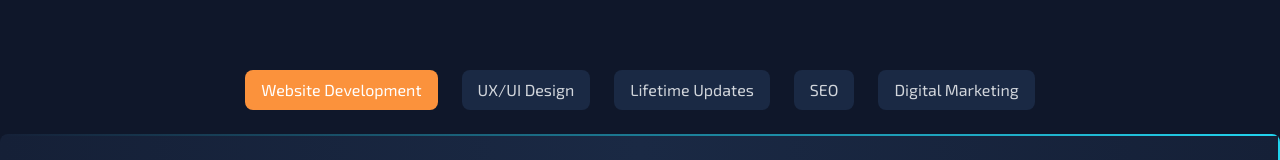
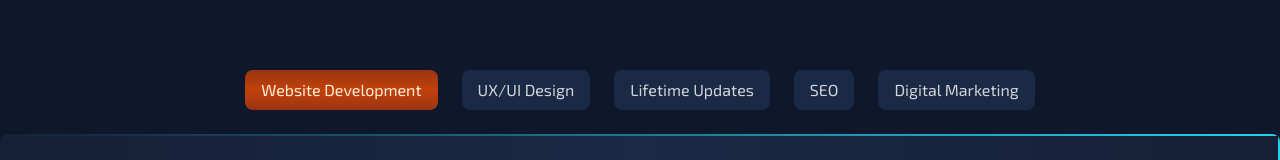
Before and after one commit to illium-digital-media/website, a Next.js app: page /services in a window 1280 px wide. Shown: the part 410-570 px from the top of the page. Built offline with nearby package versions, Linux system fonts and the light colour scheme.

Commit message:
fixing about us divs/changing services orange

```diff
--- a/components/ContactForm.tsx
+++ b/components/ContactForm.tsx
@@ -59,9 +59,6 @@ const ContactForm = () => {
         <button className="bg-gradient-to-t from-orange-800 via-orange-700 to-orange-800 text-sm rounded font-bold px-6 py-3 text-orange-100 duration-200 hover:scale-105 hover:shadow-cyan-glow duration-200 focus:ring focus:outline-none" type="submit">
           Submit
         </button>
-        {/* <button className="bg-gradient-to-t from-orange-800 via-orange-700 to-orange-800 text-xs rounded font-bold uppercase text-orange-100 px-6 py-3 hover:bg-orange-400 hover:scale-105  hover:shadow-cyan-glow duration-200 focus:ring focus:outline-none">
-      <Link href="/contact">Dive In</Link>
-    </button> */}
       </form>
       {formSubmitted && <div className="bg-green-400 text-center text-green-800 p-3">
         <span className="font-bold">Thanks for contacting us!</span> We&apos;ll be in touch shortly
--- a/components/sections/AboutUsSection.tsx
+++ b/components/sections/AboutUsSection.tsx
@@ -22,6 +22,7 @@ const AboutUsSection: React.FC = () => {
           >
             <Image alt="web-design" src={dualScreen} />
           </motion.div>
+          <div className='lg:w-1/2'>
           <motion.h4
               ref={textRef}
               initial={{ x: 100, opacity: 0 }}
@@ -36,7 +37,7 @@ const AboutUsSection: React.FC = () => {
             initial={{ x: 100, opacity: 0 }}
             animate={{ x: isContentVisible ? 0 : 100, opacity: isContentVisible ? 1 : 0 }}
             transition={{ duration: 0.5 }}
-            className={`max-w-5xl m-auto lg:w-1/2`}
+            className={``}
           >
 
             <p className="pb-5 text-gray-300">
@@ -52,6 +53,8 @@ const AboutUsSection: React.FC = () => {
               And that&apos;s how I came up with my unique offering: £0 upfront and just £50 per month. It&apos;s not merely a pricing model; it&apos;s my commitment to you. I want to ensure that every business, no matter the size, can have its own digital narrative without the heavy financial weight. At Illium Digital Media, we&apos;re crafting digital tales together, ensuring each one shines bright.
             </p>
           </motion.div>
+          </div>
+
         </div>
       </div>
     </div>
--- a/components/sections/ServicesSectionLong.tsx
+++ b/components/sections/ServicesSectionLong.tsx
@@ -15,19 +15,19 @@ const ServicesSectionLong = () => {
         <div className="">
             <div className="sm:flex justify-center pb-6">
                 {services.map((service, index) => (
+
                     <button
                         key={index}
                         className={`max-sm:w-full max-sm:mb-3 sm:mx-3 px-4 py-2 rounded-lg ${activeTab === index
-                            ? "bg-orange-400 text-white"
-                            : "bg-tertiary text-gray-300 hover:shadow-cyan-glow"
-                            } hover:bg-orange-400 hover:text-white transition-colors duration-200`}
+                            ? "bg-gradient-to-t from-orange-800 via-orange-700 to-orange-800 text-orange-100"
+                            : "hover:bg-gradient-to-t hover:from-orange-800 hover:via-orange-700 hover:to-orange-800 hover:text-orange-100 bg-tertiary text-gray-300 hover:shadow-cyan-glow"
+                            } transition-colors duration-200`}
                         onClick={() => setActiveTab(index)}
                     >
                         {service.name}
                     </button>
                 ))}
             </div>
-
             <div className="bg-secondary rounded-lg bg-gradient-to-r from-secondary to-cyan-400 p-0.5">
                 <div className="h-full w-full bg-gradient-to-r from-secondary via-tertiary to-secondary px-5 py-5">
                     <AnimatePresence exitBeforeEnter>
```
